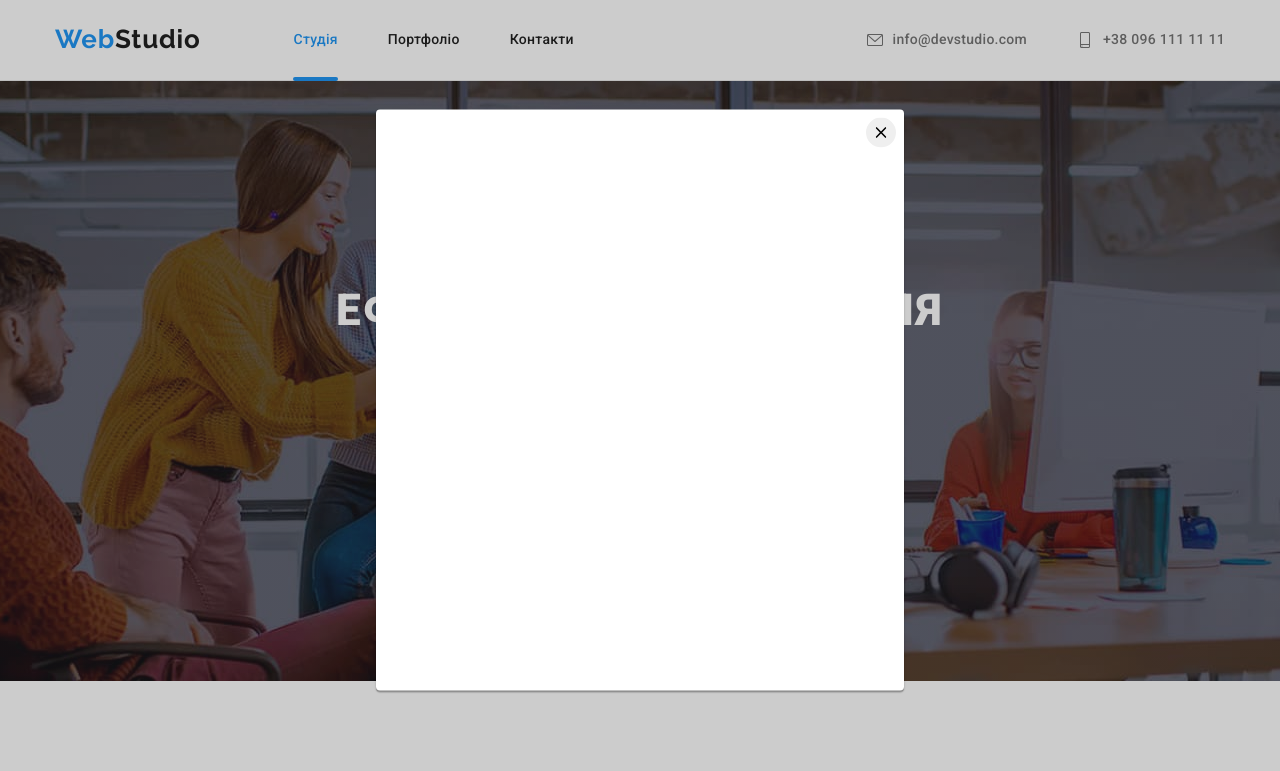
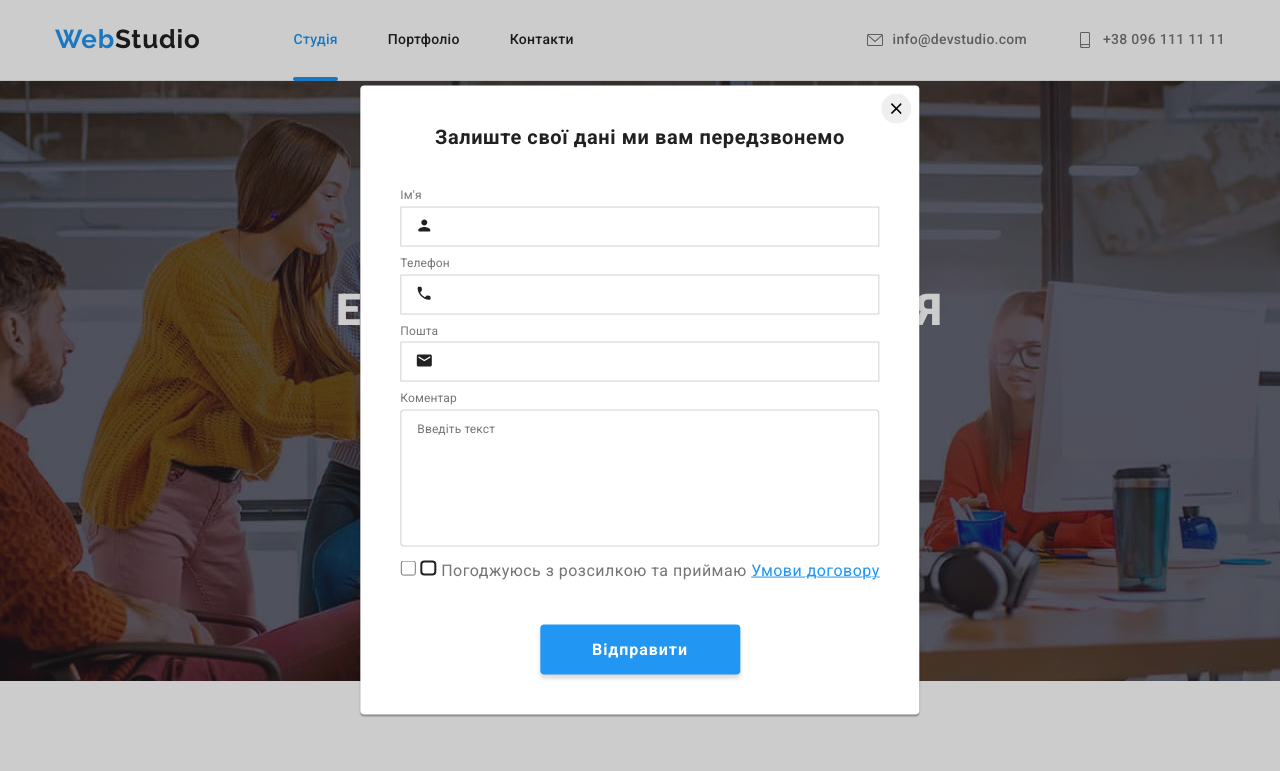
Before and after one commit to owin66/goit-markup-hw-06, a plain HTML site: page index.html in a window 1280 px wide. Both pictures are taken after a click on the button "Замовити послугу". Shown: the top 771 px of the page. Drawn offline with nearby package versions, Linux system fonts and the light colour scheme.

Commit message:
create_form

```diff
--- a/css/styles.css
+++ b/css/styles.css
@@ -694,3 +694,109 @@ header > .container {
   fill: var(--brand-color);
   border-color: var(--brand-color);
 }
+
+.form {
+  display: flex;
+  flex-direction: column;
+  gap: 10px;
+  padding: 40px;
+}
+.form-field {
+  display: flex;
+  flex-direction: column;
+}
+
+.form-text {
+  font-weight: 700;
+  text-align: center;
+  letter-spacing: 0.03em;
+  font-size: 20px;
+  line-height: calc(23 / 20);
+  color: var(--product-text-color);
+  margin-bottom: 30px;
+}
+.form-field-label {
+  color: var(--background-text-color);
+  letter-spacing: 0.01em;
+  line-height: calc(0.1 / 14px);
+  text-align: left;
+  font-size: 12px;
+  margin-bottom: 4px;
+}
+.form-field-span {
+  position: relative;
+}
+.icon-input {
+  position: absolute;
+  top: 10px;
+  left: 15px;
+  fill: var(--product-text-color);
+  pointer-events: none;
+  transition-property: fill;
+  transition-duration: 250ms;
+  transition-timing-function: cubic-bezier(0.4, 0, 0.2, 1);
+}
+.form-field-input {
+  padding-left: 48px;
+  position: relative;
+  width: 100%;
+  height: 40px;
+  border: 1px solid rgba(33, 33, 33, 0.2);
+}
+.form-field-textarea {
+  resize: none;
+  border: 1px solid rgba(33, 33, 33, 0.2);
+  padding: 12px 16px;
+  border-radius: 4px;
+  font-size: 12px;
+  line-height: 1.16;
+  letter-spacing: 0.01em;
+  cursor: pointer;
+}
+.form-button {
+  display: block;
+  padding: 10px 52px;
+  border-radius: 4px;
+  margin: 30px auto 0 auto;
+  background-color: var(--brand-color);
+  box-shadow: 0px 4px 4px rgba(0, 0, 0, 0.15);
+  cursor: pointer;
+  font-weight: 700;
+  font-size: 16px;
+  line-height: 1.88;
+  letter-spacing: 0.06em;
+  text-align: center;
+  color: var(--white-text-color);
+  font-family: inherit;
+  border: none;
+  transition-property: background-color;
+  transition-duration: 250ms;
+  transition-timing-function: cubic-bezier(0.4, 0, 0.2, 1);
+}
+.text-checkbox {
+  display: inline-block;
+  width: 16px;
+  height: 15px;
+  border: 2px solid #212121;
+  border-radius: 4px;
+}
+.input-checkbox {
+  display: inline-block;
+  width: 16px;
+  height: 15px;
+  border: 2px solid #212121;
+  border-radius: 4px;
+}
+.checkbox {
+  display: inline-block;
+  line-height: 1.71;
+  letter-spacing: 0.03em;
+  color: var(--background-text-color);
+}
+.link-checkbox {
+  text-decoration: underline;
+  display: inline-block;
+  line-height: 1.71;
+  letter-spacing: 0.03em;
+  color: var(--brand-color);
+}
--- a/index.html
+++ b/index.html
@@ -57,7 +57,41 @@
               <svg class="icon-close" width="11" height="11">
                 <use href="./images/icons.svg#icon-Vector-1"></use>
               </svg>
+
             </button>
+            <form class="form">
+              <strong class="form-text">Залиште свої дані ми вам передзвонемо</strong>
+              <div class="form-field"><label class="form-field-label" for="name">Ім'я</label>
+                <span class="form-field-span"><input class="form-field-input" id="name" name="name" type="text">
+                  <svg class="icon-input" width="18" height="18">
+                    <use href="./images/icons.svg#icon-person-black"></use>
+                  </svg></span>
+              </div>
+              <div class="form-field"><label class="form-field-label" for="tel">Телефон</label>
+                <span class="form-field-span"><input id="tel" name="tel" class="form-field-input" type="tel">
+                  <svg class="icon-input" width="18" height="18">
+                    <use href="./images/icons.svg#icon-phone-black"></use>
+                  </svg></span>
+              </div>
+              <div class="form-field"><label class="form-field-label" for="email">Пошта</label>
+                <span class="form-field-span"><input class="form-field-input" id="email" name="email" type="email">
+                  <svg class="icon-input" width="18" height="18">
+                    <use href="./images/icons.svg#icon-email-black"></use>
+                  </svg></span>
+              </div>
+              <div class="form-field"><label class="form-field-label" for="textarea">Коментар</label>
+                <textarea class="form-field-textarea" name="textarea" id="textarea" rows="8"
+                  placeholder="Введіть текст"></textarea>
+              </div>
+              <label class="checkbox" for="checkbox">
+                <input class="input-checkbox" id="checkbox" type="checkbox">
+                <span class="text-checkbox"></span>
+                Погоджуюсь з розсилкою та приймаю
+
+                <a href="#" class="link-checkbox">Умови договору</a>
+              </label>
+              <button class="form-button">Відправити</button>
+            </form>
           </div>
         </div>
       </div>
```
